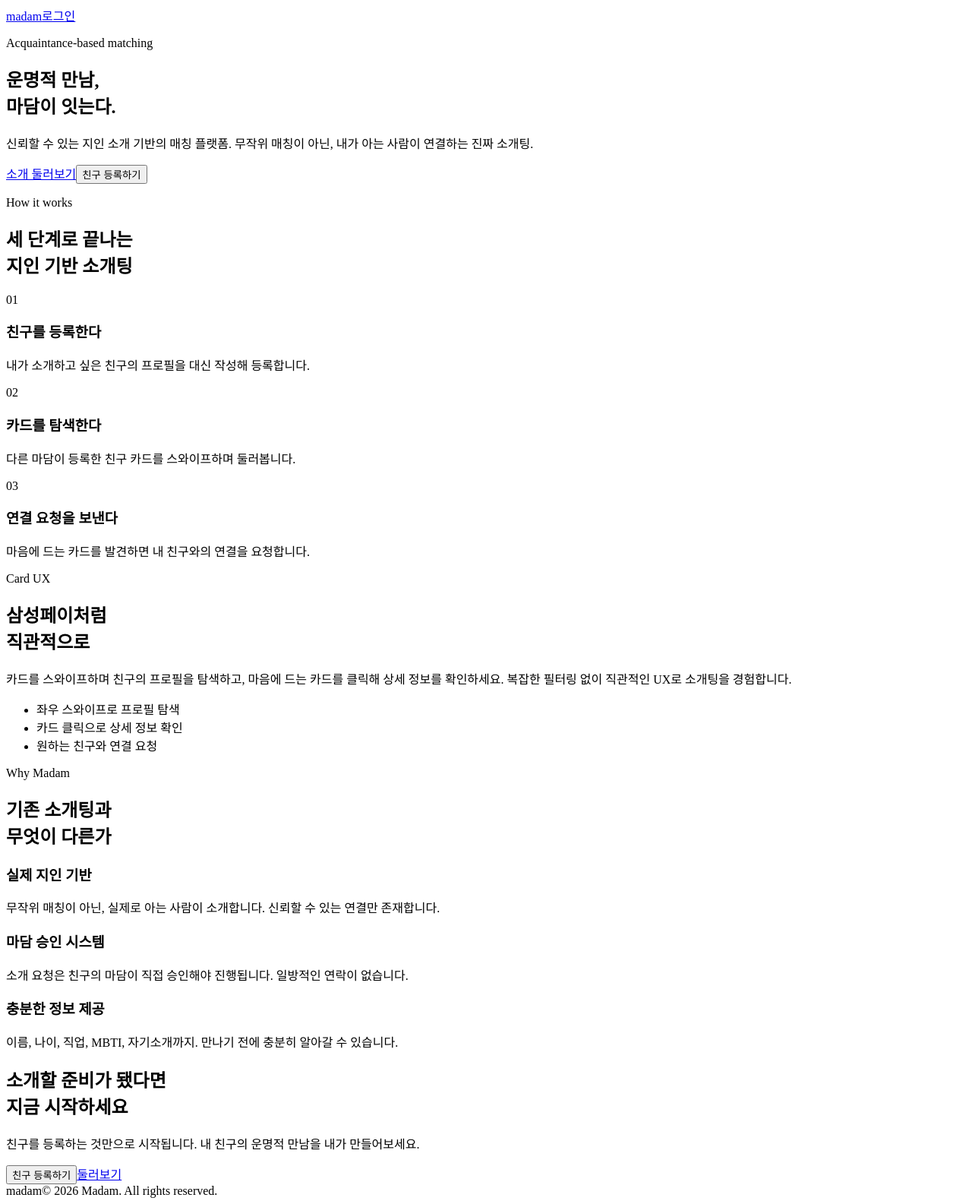
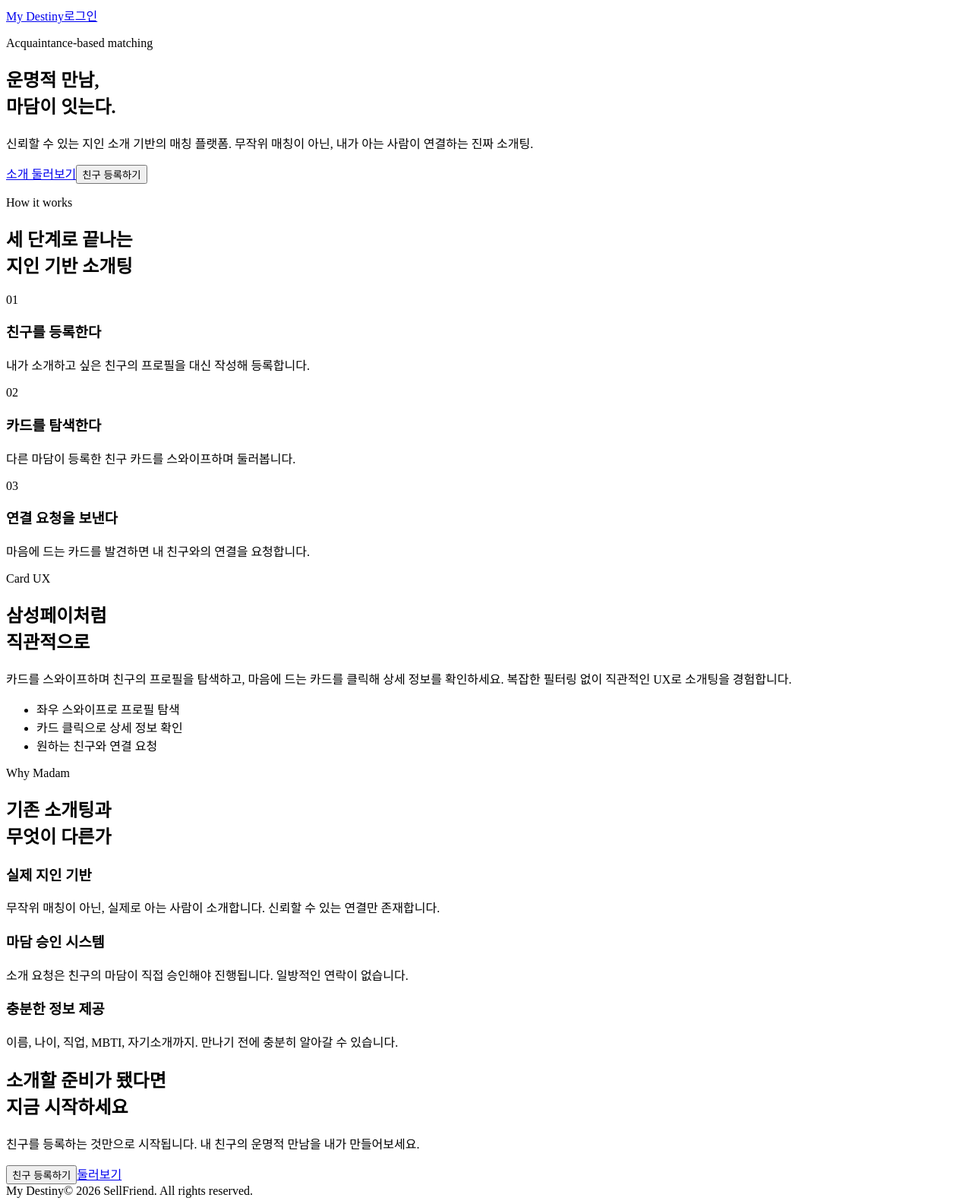
Before and after one commit to sellFriend/myDestiny-front, a React (Vite) app: page / in a window 1280 px wide. Shown: the whole page at 76% size. Built offline with nearby package versions, Linux system fonts and the light colour scheme; the HTML template or start-up script is replaced by a standard one; what overlay-kit would draw is missing.

Commit message:
[feat] 서비스 브랜드명을 My Destiny로 변경

```diff
--- a/src/components/AppHeader.tsx
+++ b/src/components/AppHeader.tsx
@@ -60,7 +60,7 @@ export function AppHeader({ pendingRequestCount = 0, variant = 'app' }: AppHeade
     <>
       <header className={headerClass}>
         <Link to={ROUTES.HOME} className="text-base font-black tracking-tight text-black shrink-0">
-          madam
+          My Destiny
         </Link>
 
         {isLoggedIn && (
--- a/src/pages/home/index.tsx
+++ b/src/pages/home/index.tsx
@@ -41,8 +41,8 @@ const HomePage = () => {
 
       <footer className="px-6 py-8 border-t border-black/10 bg-white">
         <div className="max-w-5xl mx-auto flex items-center justify-between text-sm text-black/40">
-          <span className="font-black tracking-tight">madam</span>
-          <span>© 2026 Madam. All rights reserved.</span>
+          <span className="font-black tracking-tight">My Destiny</span>
+          <span>© 2026 SellFriend. All rights reserved.</span>
         </div>
       </footer>
 
--- a/src/pages/login/index.tsx
+++ b/src/pages/login/index.tsx
@@ -20,7 +20,7 @@ const LoginPage = () => {
     <div className="min-h-screen bg-white flex flex-col">
       <header className="flex items-center px-5 py-3.5 border-b border-black/5">
         <Link to={ROUTES.HOME} className="text-base font-black tracking-tight text-black">
-          madam
+          My Destiny
         </Link>
       </header>
 
--- a/src/pages/register/index.tsx
+++ b/src/pages/register/index.tsx
@@ -86,7 +86,7 @@ const RegisterPage = () => {
             className="flex items-center gap-2 text-sm text-black/40 hover:text-black transition-colors"
           >
             <ArrowLeft className="w-4 h-4" />
-            madam
+            My Destiny
           </Link>
         )}
 
```
